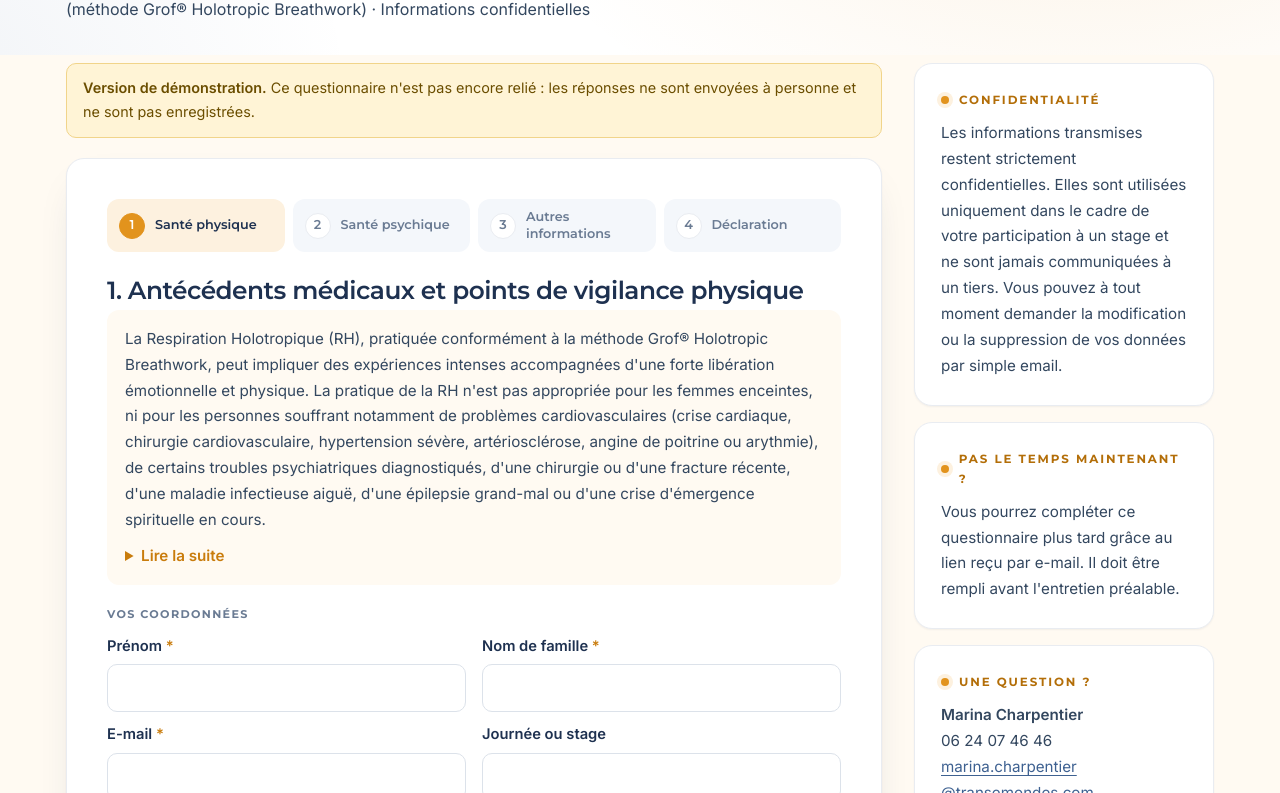
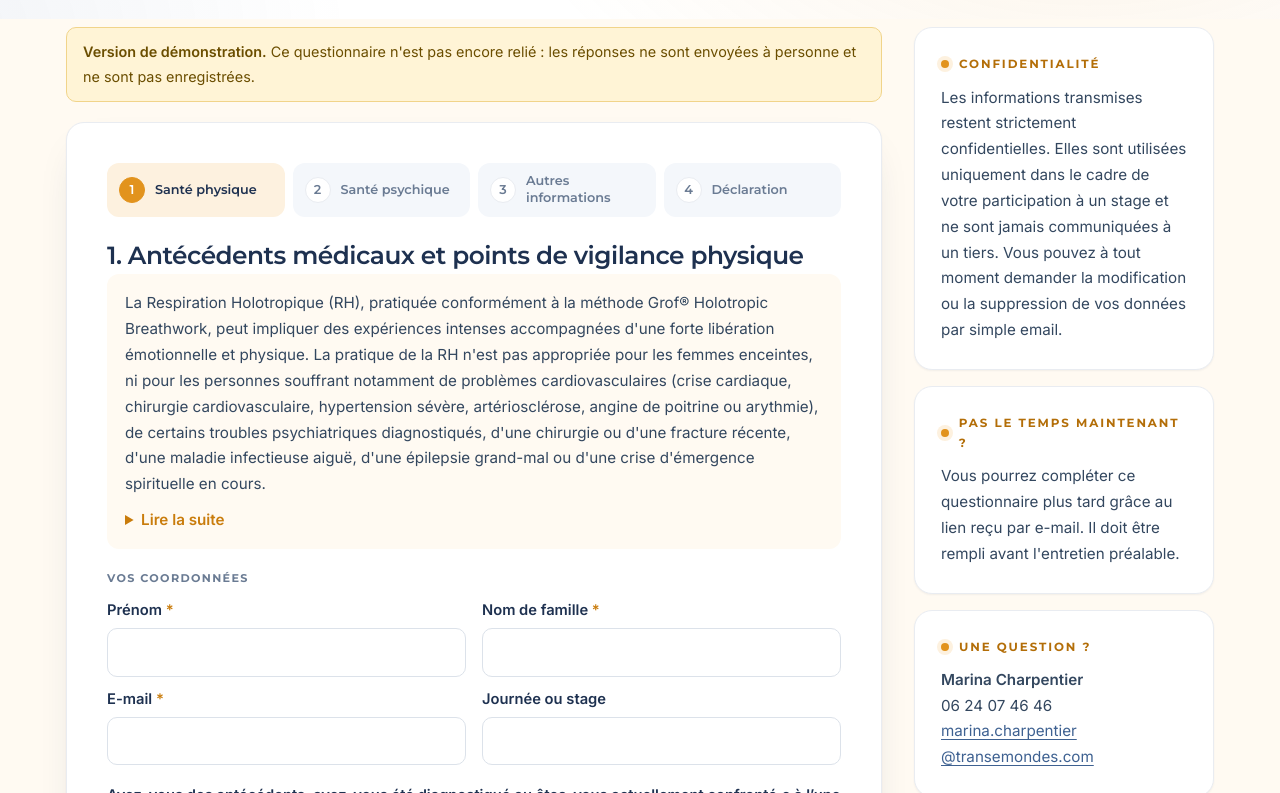
Before and after one commit to nothingisabigdeal/transemondes, a plain HTML site: page questionnaire-sante.html in a window 1280 px wide. Shown: the part 176-969 px from the top of the page. Drawn offline with Linux system fonts and the light colour scheme.

Commit message:
Questionnaire de santé : sous-titre retiré
Co-Authored-By: Claude Opus 5.5 <noreply@anthropic.com>

```diff
--- a/questionnaire-sante.html
+++ b/questionnaire-sante.html
@@ -62,7 +62,6 @@
   <div class="wrap">
     <div class="hero__body">
       <h1>Questionnaire de santé <em>Respiration Holotropique</em></h1>
-      <p class="hero__lead">(méthode Grof® Holotropic Breathwork) · Informations confidentielles</p>
       <p class="hello" id="hello" hidden></p>
     </div>
   </div>
```
Also changed, not shown: _source/pages/questionnaire-sante.html (+0 -1 lines).
